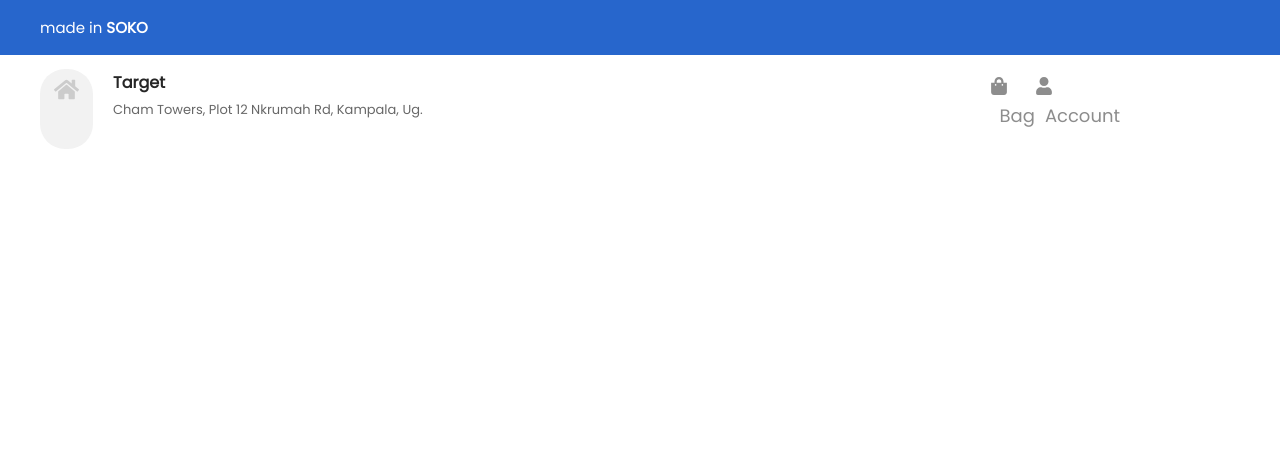
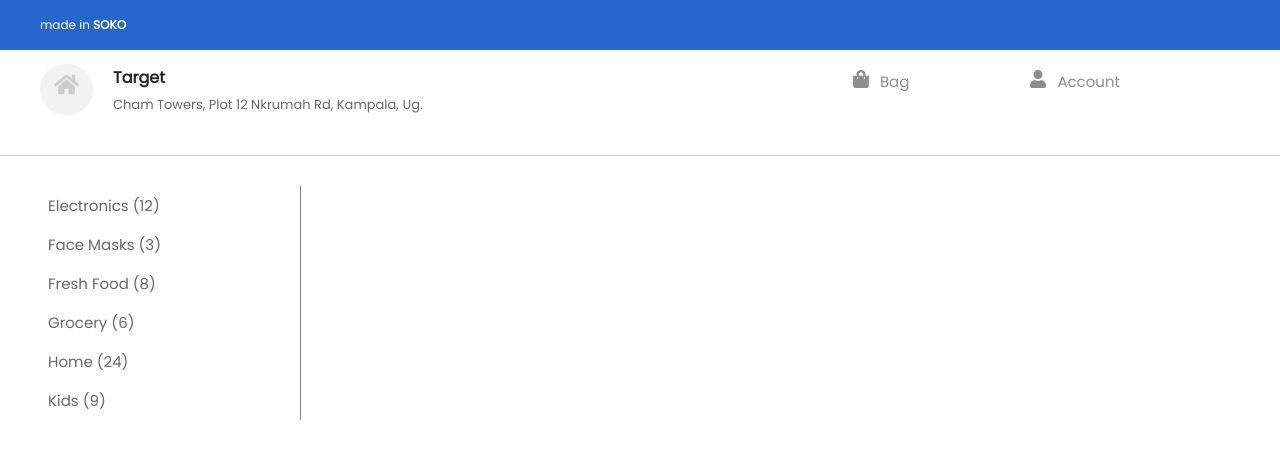
Before and after one commit to Lucy922/marvel, a React (Create React App) app: page / in a window 1280 px wide. Shown: the top 458 px of the page. Built offline with nearby package versions, Linux system fonts and the light colour scheme.

Commit message:
new files

```diff
--- a/src/App.js
+++ b/src/App.js
@@ -1,10 +1,12 @@
 import './App.css';
 import Header from './components/Header'
+import SideBar from './components/SideBar'
 
 function App() {
   return (
     <div className="App">
      <Header />
+     <SideBar />
     </div>
   );
 }
--- a/src/components/Header.css
+++ b/src/components/Header.css
@@ -1,8 +1,13 @@
+.header{
+  border-bottom: 1px solid #ccc;
+  padding-bottom: 40px;
+}
+
 .top{
   color: white;
   background-color: #2766CC;
   padding: 1rem;
-  font-size: 15px;
+  font-size: 12px;
 }
 
 .top a{
@@ -38,10 +43,21 @@
 
 .icon-name1{
   margin-left: 10px;
+  font-size: 15px;
 }
 
 .icon-name2{
   margin-left: 10px;
+  font-size: 15px;
+}
+
+.icon-wrap1{
+  display: flex;
+}
+
+.icon-wrap2{
+  display: flex;
+  margin-left: 120px;
 }
 
 .title{
--- a/src/components/Header.js
+++ b/src/components/Header.js
@@ -21,22 +21,22 @@ const Header = () => {
          </div>
          <div className="box2">
            <div className="icons">
+
              <div className="icon-wrap1">
               <FaShoppingBag />
                 <p className="icon-name1">Bag</p>
+            </div>
+              <div className="icon-wrap2">
+                <FaUser />
+                <p className="icon-name2">Account</p>
               </div>
-            <div className="icon-wrap2">
-              <FaUser />
-                <p className="icon-name2">Account</p>
-             </div>
 
            </div>
-
          </div>
        </div>
      </div>
    </div>
-   </div>
+  </div>
 
   )
 }
--- /dev/null
+++ b/src/components/SideBar.css
@@ -0,0 +1,17 @@
+.sidenav{
+
+  border-right: 1px solid grey;
+
+  width: 260px;
+  z-index: 1;
+  top: 68px;
+  margin-top: 30px;
+}
+
+.sidenav a{
+  padding: 8px;
+  text-decoration: none;
+  display: block;
+  color: #686868;
+  font-size: 15px;
+}
--- /dev/null
+++ b/src/components/SideBar.js
@@ -0,0 +1,18 @@
+import "./SideBar.css"
+
+const SideBar = () => {
+return (
+  <div className="container">
+     <div className="sidenav">
+      <a href="#">Electronics (12)</a>
+      <a href="#">Face Masks (3)</a>
+      <a href="#">Fresh Food (8)</a>
+      <a href="#">Grocery (6)</a>
+      <a href="#">Home (24)</a>
+      <a href="#">Kids (9)</a>
+    </div>
+  </div>
+)
+}
+
+export default SideBar
```
Also changed, not shown: src/components/Body.js (added, +7 -0 lines).
